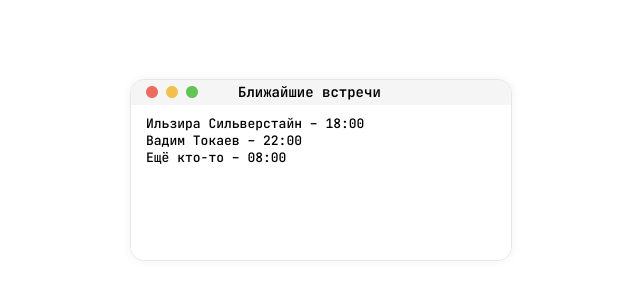
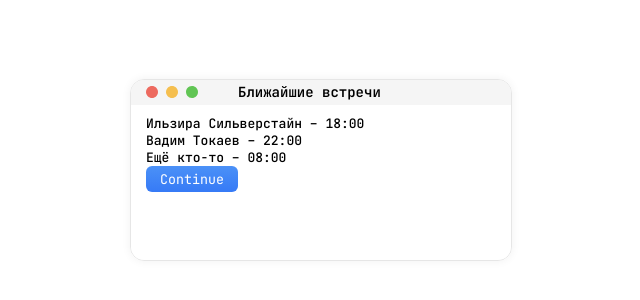
Before and after one commit to neblessed/planner, a React (Vite) app: page / in a window 1280 px wide. Shown: the part 230-530 px from the top of the page, without its empty margins (319-959 px from the left). Built offline with nearby package versions, Linux system fonts and the light colour scheme.

Commit message:
add button and block

```diff
--- a/src/App.tsx
+++ b/src/App.tsx
@@ -1,5 +1,5 @@
 import "./App.css";
-import Block from "./components/common/Block";
+import Block from "./components/common/Block/Block";
 
 function App() {
     return (
@@ -8,6 +8,7 @@ function App() {
                 <p>Ильзира Сильверстайн – 18:00</p>
                 <p>Вадим Токаев – 22:00</p>
                 <p>Ещё кто-то – 08:00</p>
+                <button>Continue</button>
             </Block>
         </>
     );
--- a/src/index.css
+++ b/src/index.css
@@ -20,3 +20,20 @@ body {
 p {
     margin: 0;
 }
+
+button {
+    font-family: "JetBrains Mono", monospace;
+    border-radius: 6px;
+    border: none;
+
+    padding: 4px 14px;
+    background: linear-gradient(#4b91f7, #367af6);
+    color: #ffffff;
+
+    cursor: pointer;
+    transition: padding 0.2s ease-in;
+}
+
+button:active {
+    padding: 4.3px 15px;
+}
```
Also changed, not shown: src/components/common/Block/Block.css (renamed from src/components/common/Block.css), src/components/common/Block/Block.tsx (renamed from src/components/common/Block.tsx).
